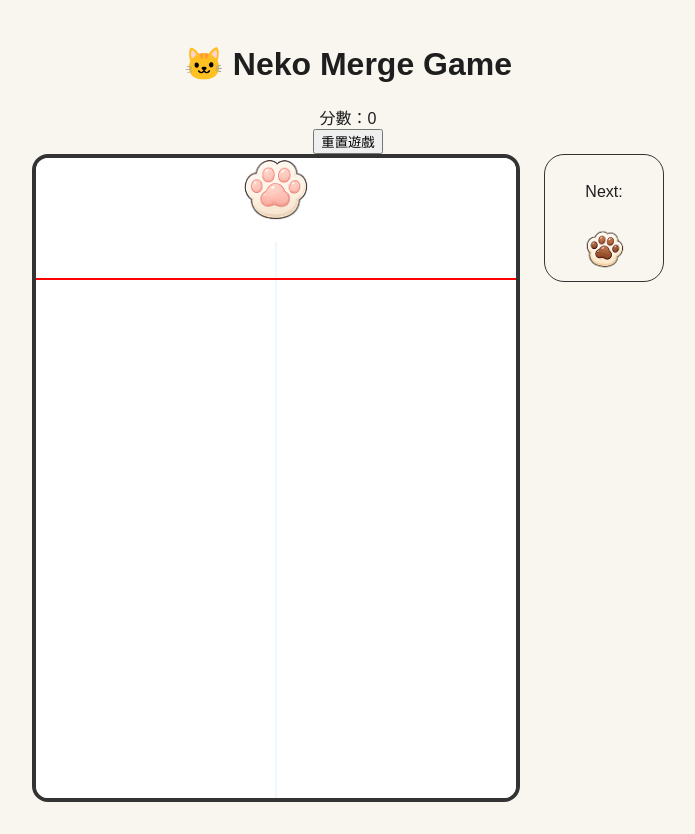
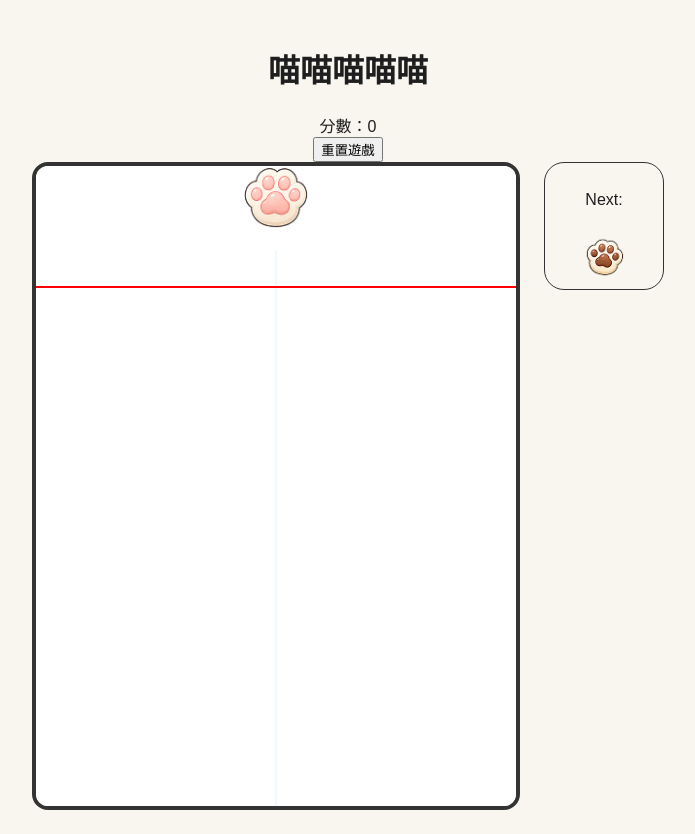
Before and after one commit to KenkenPie/neko_merge_game, a Vue app: page / in a window 1280 px wide. Shown: the whole page, without its empty margins (292-987 px from the left). Built offline with nearby package versions, Linux system fonts and the light colour scheme.

Commit message:
Update GameView.vue

```diff
--- a/src/views/GameView.vue
+++ b/src/views/GameView.vue
@@ -4,7 +4,7 @@ import GameBoard from '../components/GameBoard.vue'
 
 <template>
   <div class="game-page">
-    <h1>🐱 Neko Merge Game</h1>
+    <h1>喵喵喵喵喵</h1>
 
     <GameBoard />
   </div>
```
